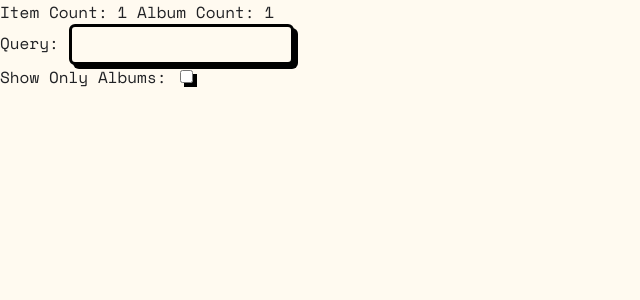
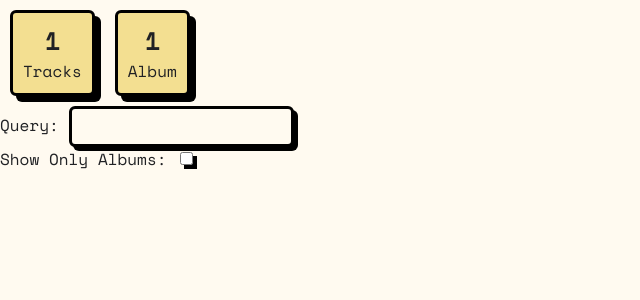
Before and after one commit to supermepsipax/beets-jar, a FastAPI app: template app/templates/library.html in a window 1280 px wide. Shown: the part 117-417 px from the top of the page, without its empty margins (0-640 px from the left). Run offline with FastAPI, Linux system fonts and the light colour scheme; the template is opened without the code that fills it: most values are stand-ins (such as "Sample title", 1, 10 or a date in 2020); parts of the project's set-up code (start-up, migrations or seed data) failed here and were passed over; some libraries are stand-ins or nearby versions.

```diff
--- a/app/services/__init__.py
+++ b/app/services/__init__.py
@@ -1,8 +1,10 @@
 from app.services.import_session import WebImportSession, choose_candidate
 from app.services.configuration import get_config_text
+from app.services.plugins import get_loaded_plugins
 
 __all__ = [
     "WebImportSession",
     "choose_candidate",
     "get_config_text",
+    "get_loaded_plugins",
 ]
--- /dev/null
+++ b/app/services/plugins.py
@@ -0,0 +1,67 @@
+
+from beets.ui import Subcommand
+from beets import plugins
+from beets.plugins import BeetsPlugin
+
+PLUGIN_BLACKLIST = ["jar"]
+
+class WebPluginCommand:
+
+    def __init__(self, command: Subcommand):
+        self.command = command.name
+        self.command_options = []
+
+        for option in command.parser._get_all_options():
+            if option.dest is None:
+                # e.g. -h/--help has no dest and no value of its own
+                continue
+
+            self.command_options.append({
+                "name": option.dest,
+                "flags": option._short_opts + option._long_opts,
+                "type": self._infer_type(option),
+                "default": command.parser.defaults.get(option.dest, option.default),
+                "help": option.help,
+            })
+        print(self.command)
+        for command_option in self.command_options:
+            for key, value in command_option.items():
+                print(f"{key}: {value}")
+
+    @staticmethod
+    def _infer_type(option):
+        # store_true/store_false/count/append actions don't set `option.type`,
+        # so the action itself is what tells us the real value type
+        if option.action in ("store_true", "store_false"):
+            return "bool"
+        if option.action == "count":
+            return "int"
+        if option.action == "append":
+            return "list"
+        return option.type or "string"
+
+
+
+class WebPlugin:
+    def __init__(self, plugin: BeetsPlugin):
+        self.plugin = plugin
+        self.command_list = self.build_command_list()
+
+    def build_command_list(self):
+
+        command_list = []
+        for command in self.plugin.commands():
+            command_list.append(WebPluginCommand(command))
+
+        return command_list
+
+
+
+def get_loaded_plugins():
+
+    web_plugins = {}
+
+    for plugin in plugins.find_plugins():
+        if plugin.name in PLUGIN_BLACKLIST:
+            continue
+        web_plugins[plugin.name] = WebPlugin(plugin)
--- a/app/static/style.css
+++ b/app/static/style.css
@@ -1,4 +1,4 @@
-/* ---------- Theme ---------- */
+/*{{{ ---------- Theme ---------- */
 @import url('https://fonts.googleapis.com/css2?family=Space+Mono&display=swap');
 :root {
 	/* --bg: #f3df91; */
@@ -49,9 +49,9 @@
         --danger: #ff8787;
     }
 }
+/* }}} */
 
-
-/* ---------- Base ---------- */
+/*{{{ ---------- Base ---------- */
 
 body {
     margin: 0;
@@ -87,8 +87,9 @@ select:focus {
 	box-shadow: 6px 6px 0 var(--border);
 	transform: translate(-1px, -1px);
 }
+/* }}} */
 
-/* ---------- Components ---------- */
+/*{{{ ---------- Components ---------- */
 a {
 	color: var(--text);
     background: var(--surface);
@@ -143,8 +144,9 @@ tr {
 tr:hover {
 	background: var(--surface-hover)
 }
+/* }}} */
 
-/* NAVIGATION BAR */
+/*{{{--------- Navigation Bar ---------- */
 nav {
     border-bottom: 3px dashed var(--border);
 	border-radius: var(--radius);
@@ -169,8 +171,41 @@ nav {
 	flex-shrink: 0;
 	object-fit: cover;
 }
+/* }}} */
 
-/* IMPORTER PAGE */
+/* {{{ --------- Library Page --------- */
+.library-stats {
+	display: flex;
+	gap: 20px;
+	padding: 10px;
+}
+.library-stat-block {
+	display: flex;
+	flex-direction: column;
+	align-items: center;
+	padding: 10px;
+	background: var(--surface);
+	border: 3px solid var(--border);
+	border-radius: var(--radius);
+	box-shadow: 6px 6px 0 var(--border);
+}
+
+.library-stat-number {
+	font-size: 1.5rem;
+	font-weight: bolder;
+}
+/* }}} */
+
+/* {{{--------- Import Page --------- */
+.import-grid {
+	display: grid;
+	grid-template-columns: repeat(auto-fit, minmax(400px, 1fr));
+	grid-gap: 20px;
+	align-items: stretch;
+	padding-left: 20px;
+	padding-right: 20px;
+}
+
 .import-card {
 	background: var(--surface);
 	border: 3px solid var(--border);
@@ -313,12 +348,4 @@ nav {
 .no-results {
 	font-weight: bold;
 }
-
-.import-grid {
-	display: grid;
-	grid-template-columns: repeat(auto-fit, minmax(400px, 1fr));
-	grid-gap: 20px;
-	align-items: stretch;
-	padding-left: 20px;
-	padding-right: 20px;
-}
+/* }}} */
--- a/app/templates/library.html
+++ b/app/templates/library.html
@@ -3,8 +3,16 @@
 {% block title %}Library - Beets-Jar{% endblock %}
 
 {% block content %}
-<label>Item Count: {{ item_count }}</label>
-<label>Album Count: {{ album_count }}</label>
+<div class="library-stats">
+	<div class="library-stat-block">
+		<label class="library-stat-number">{{ item_count }}</label>
+		<label class="library-state-text">Tracks</label>
+	</div>
+	<div class="library-stat-block">
+		<label class="library-stat-number">{{ album_count }}</label>
+		<label class="library-state-text">Album{% if album_count > 1%}s{% endif %}</label>
+	</div>
+</div>
 <form
 	hx-get="/api/items"
 	hx-trigger="input delay:300ms, change target:input[type='checkbox']"
```
Also changed, not shown: app/routers/library.py (+11 -10 lines), app/templates/partials/items.html (+23 -5 lines).
